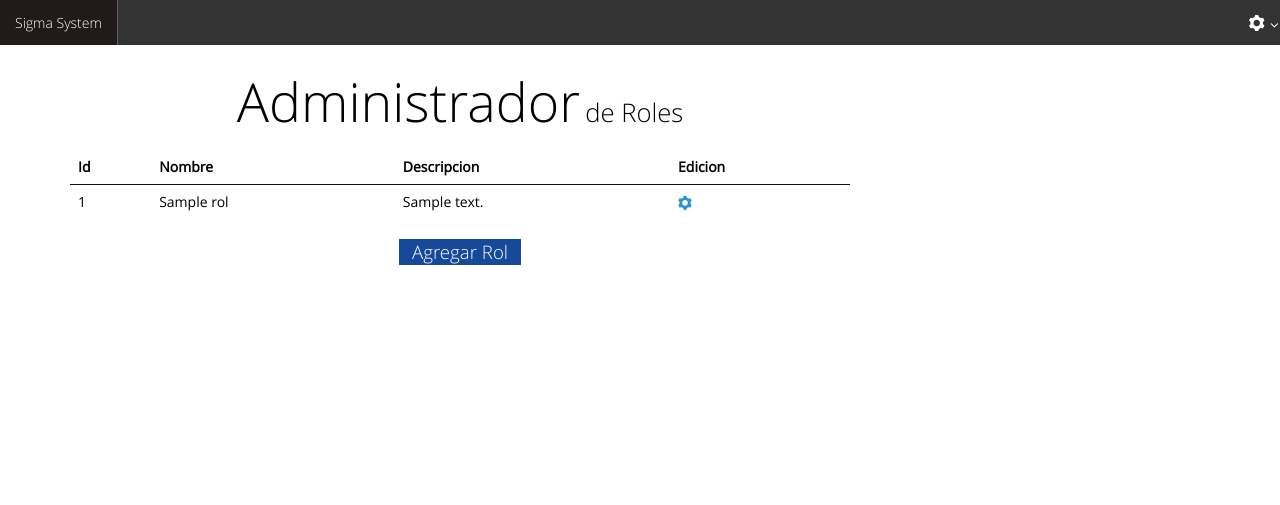
After one commit to fersauce/Sigma_System, a Django app: page /ss/adm_r/ in a window 1280 px wide. The commit adds this page. Shown: the top 505 px of the page. Run offline with Django 3.2, Linux system fonts and the light colour scheme; a user stored in the database is signed in; tables that the repository leaves empty hold one stand-in row (values such as "Sample post").

Commit message:
AdmRoles

```diff
--- a/Sigma_System/urls.py
+++ b/Sigma_System/urls.py
@@ -9,5 +9,6 @@ urlpatterns = patterns('',
     url(r'^adm_u/$', 'Sigma_System.views.adm_usuario', name='adm_u'),
     url(r'^adm_u_altas/$', 'Sigma_System.views.alta_usuario', name='adm_u_altas'),
     url(r'^nuevopass/$', 'Sigma_System.views.recuperarPass', name='recu_pass'),
+    url(r'^adm_r/$', 'Sigma_System.views.adm_roles', name='adm_r'),
     url(r'^adm_r_altas/$', 'Sigma_System.views.add_roles', name='adm_r_altas'),
 )
--- a/Sigma_System/views.py
+++ b/Sigma_System/views.py
@@ -120,6 +120,13 @@ def generar_nuevo_pass(request, correo):
     return None
 
 
+@login_required(login_url='/login/')
+def adm_roles(request):
+    roles = Rol.objects.all()
+    return render(request, 'AdministradorRoles.html', {'roles': roles })
+
+
+@login_required(login_url='/login/')
 def add_roles(request):
     """
     Vista que maneja la asignacion de roles.
@@ -131,7 +138,16 @@ def add_roles(request):
         permisos = request.POST.getlist('permisos')
         for p in permisos:
             rol.permisos.add(Permiso.objects.get(id=p))
+
+        for p in rol.permisos.all():
+            print p.nombre
     else:
         permisos = Permiso.objects.all()
         return render(request, 'Agregar_Rol.html', {'permisos': permisos})
+    return HttpResponseRedirect('/ss/adm_r/')
+
+
+@login_required(login_url='/login/')
+def del_roles(request, id):
+    Rol.objects.get(id=id).delete()
     return HttpResponseRedirect('/ss/adm_u/')
--- /dev/null
+++ b/templates/AdministradorRoles.html
@@ -0,0 +1,75 @@
+{% extends 'base.html' %}
+{% block navegacion %}
+    <span class="element-divider"></span>
+    <a class="pull-menu" href="#"></a>
+    <ul class="element-menu">
+        <li></li>
+        <div class="no-tablet-portrait">
+            <div class="element place-right">
+                <a class="dropdown-toggle" href="#">
+                    <span class="icon-cog"></span>
+                </a>
+                <ul class="dropdown-menu place-right" data-role="dropdown">
+                    <li><a href="{% url 'sigma:finalizar' %}">Cerrar Sesión</a></li>
+                </ul>
+            </div>
+        </div>
+    </ul>
+{% endblock %}
+{% block contenido %}
+    <div class="container">
+        <div class="grid">
+            <div class="row">
+                  <!--=====================================tabla=================================-->
+                <div class="span10">
+                    <div class="">
+                        <h1><a href="#"></a>Administrador<small class="on-right">de Roles</small></h1>
+                        <table class="table hovered" >
+                            <thead>
+                                <tr><!--quinta tabla--la que se selecciona al pasar encima-->
+                                    <th class="text-left">Id</th>
+                                    <th class="text-left">Nombre</th>
+                                    <th class="text-left">Descripcion</th>
+                                    <th class="text-left">Edicion</th>
+                                </tr>
+                            </thead>
+                            <tbody>
+                            {% for r in roles %}
+                                <tr>
+                                    <td>{{ r.id }}</td>
+                                    <td>{{ r.nombre }}</td>
+                                    <td class="right">{{ r.descripcion }}</td>
+                                    <td class="right">
+                                        <div class="element-menu">
+                                            <a class="dropdown-toggle" href="#"><span class="icon-cog"></span></a>
+                                            <ul class="dropdown-menu default" data-role="dropdown">
+                                                <li><a href="#">Modificar</a></li>
+                                                <li><a href="#">Eliminar</a></li>
+                                                <li>
+                                                    <a class="dropdown-toggle" href="#">Permisos</a>
+                                                    <ul class="dropdown-menu" data-role="dropdown" style="display:none;">
+                                                        {% for p in r.permisos.all %}
+                                                            <li>{{p.nombre}}</li>
+                                                        {% endfor %}
+                                                    </ul>
+                                                </li>
+                                            </ul>
+                                        </div>
+                                    </td>
+                                </tr>
+                            {% endfor %}
+                            </tbody>
+                            <tfoot></tfoot>
+                        </table>
+                    </div><!--div de la tabla 1-->
+                    <a href="{%  url 'sigma:adm_r_altas' %}">
+                        <button class="command-button primary">
+                            <i class=""></i>Agregar Rol
+                            <small></small>
+                        </button>
+                    </a>
+                </div>
+            </div>
+        </div>
+    </div>
+{% endblock %}
--- a/templates/principal.html
+++ b/templates/principal.html
@@ -1,6 +1,5 @@
 {% extends "base.html" %}
 {% block navegacion %}
-    <a class="element place-right" href="{% url 'sigma:finalizar' %}"> Cerrar Sesion </a>
     <span class="element-divider"></span>
     <a class="pull-menu" href="#"></a>
     <ul class="element-menu">
@@ -11,7 +10,7 @@
                     <span class="icon-cog"></span>
                 </a>
                 <ul class="dropdown-menu place-right" data-role="dropdown">
-                    <li><a href="Iniciar Sesion.html">Cerrar Sesión</a></li>
+                    <li><a href="{% url 'sigma:finalizar' %}">Cerrar Sesión</a></li>
                 </ul>
             </div>
         </div>
@@ -26,10 +25,11 @@
             <!--ul>
                 <li-->
                     <ul class="dropdown-menu open keep-open" style="">
-                        <li><a class="dropdown-toggle" href="{% url 'sigma:adm_u' %}">Administrar Usuario</a>
+                        <li><a class="dropdown-toggle" href="{% url 'sigma:adm_u' %}">Modulo de administracion</a>
                             <ul class="dropdown-menu" data-role="dropdown" style="display: none;">
                                 <li><a href="Administrar Proyecto.html">Proyecto</a></li>
                                 <li><a href="{% url 'sigma:adm_u' %}">Usuario</a></li>
+                                <li><a href="{% url 'sigma:adm_r' %}">Roles y Permisos</a></li>
                             </ul>
                         </li>
                         <!--li><a class="dropdown-toggle" href="#"> Modulo de Desarrollo</a>
```
